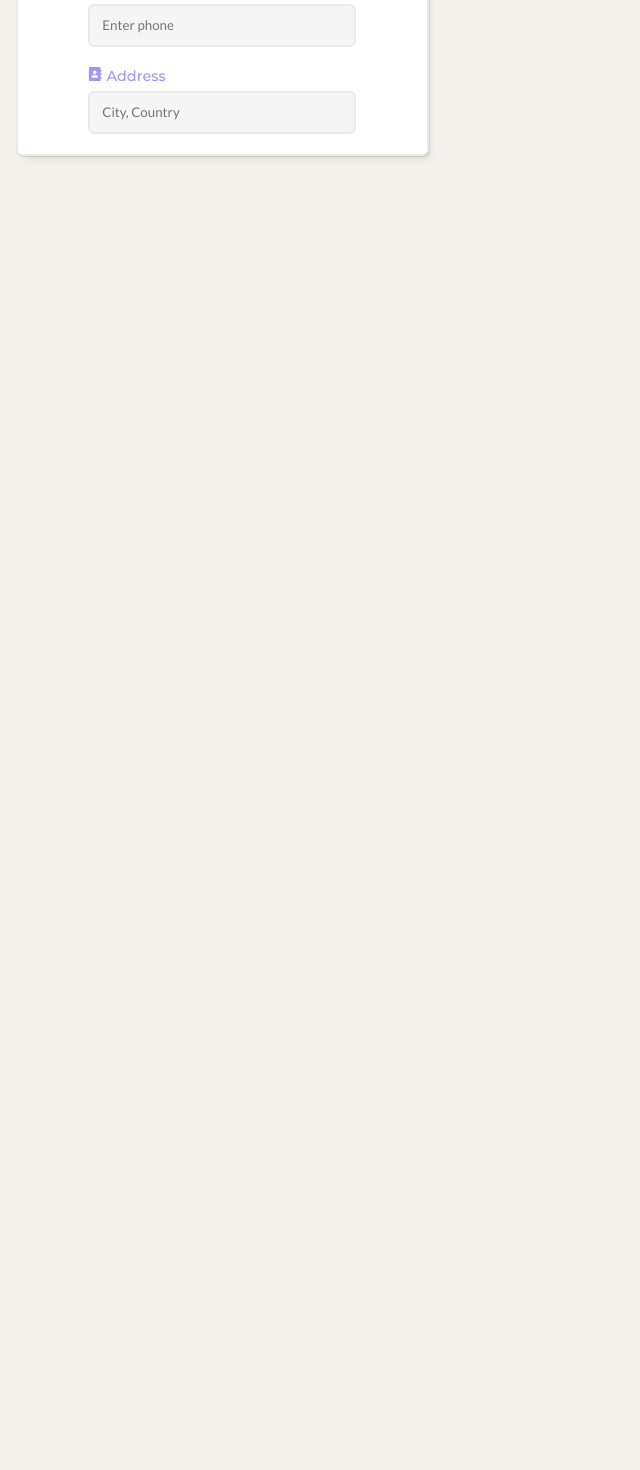
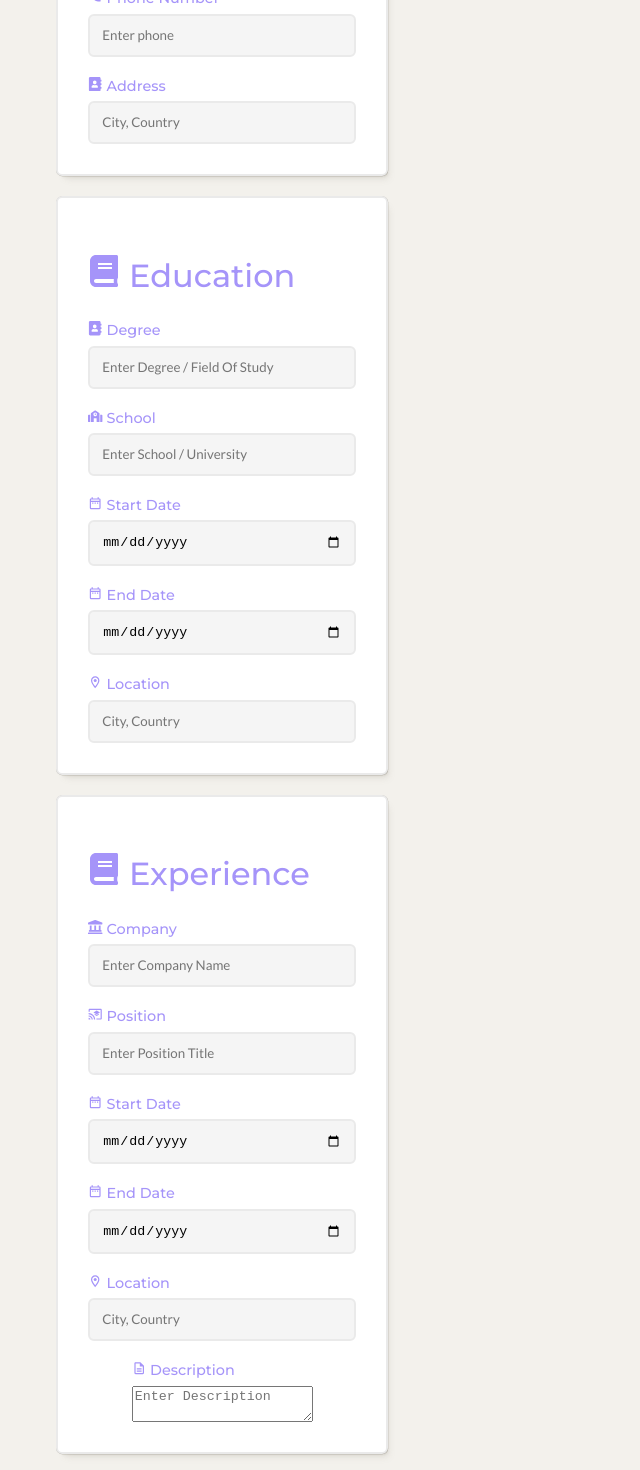
Before and after one commit to Zaibbee69/odin-cv, a React (Vite) app in the folder cv-app/: page / in a window 1280 px wide. Shown: the part 498-1968 px from the top of the page, without its empty margins (0-640 px from the left). Before the commit the page ends 800 px from the top, so only its background shows below. Built offline with nearby package versions, Linux system fonts and the light colour scheme.

Commit message:
Side Bar Section added just need some tweaks

```diff
--- a/cv-app/src/components/SideBar.jsx
+++ b/cv-app/src/components/SideBar.jsx
@@ -1,10 +1,14 @@
 import {
+  MdCastForEducation,
   MdDriveFileRenameOutline,
   MdOutlineMail,
   MdPhone,
   MdTitle,
+  MdOutlineDateRange,
+  MdOutlineLocationOn,
+  MdOutlineDescription,
 } from "react-icons/md";
-import { FaAddressBook } from "react-icons/fa";
+import { FaAddressBook, FaBook, FaSchool, FaLandmark } from "react-icons/fa";
 import { FaPerson } from "react-icons/fa6";
 
 export default function SideBar() {
@@ -12,7 +16,7 @@ export default function SideBar() {
     <aside>
       <section className="personal-details-ctn">
         <h2>
-          <FaPerson /> Personal Details
+          <FaPerson /> Personal
         </h2>
         <div>
           <div>
@@ -73,7 +77,141 @@ export default function SideBar() {
         </div>
       </section>
 
-      <section className="education-ctn"></section>
+      <section className="education-ctn">
+        <h2>
+          <FaBook /> Education
+        </h2>
+        <div>
+          <div>
+            <label htmlFor="degree">
+              <FaAddressBook /> Degree
+            </label>
+            <input
+              type="text"
+              name="degree"
+              id="degree"
+              placeholder="Enter Degree / Field Of Study"
+            />
+          </div>
+          <div>
+            <label htmlFor="school">
+              <FaSchool /> School
+            </label>
+            <input
+              type="text"
+              name="school"
+              id="school"
+              placeholder="Enter School / University"
+            />
+          </div>
+          <div>
+            <label htmlFor="st-date">
+              <MdOutlineDateRange /> Start Date
+            </label>
+            <input
+              type="date"
+              name="st-date"
+              id="st-date"
+              placeholder="Enter Start Date"
+            />
+          </div>
+          <div>
+            <label htmlFor="ed-date">
+              <MdOutlineDateRange /> End Date
+            </label>
+            <input
+              type="date"
+              name="ed-date"
+              id="ed-date"
+              placeholder="Enter End Date"
+            />
+          </div>
+          <div>
+            <label htmlFor="location">
+              <MdOutlineLocationOn /> Location
+            </label>
+            <input
+              type="text"
+              name="location"
+              id="location"
+              placeholder="City, Country"
+            />
+          </div>
+        </div>
+      </section>
+
+      <section className="experience-ctn">
+        <h2>
+          <FaBook /> Experience
+        </h2>
+        <div>
+          <div>
+            <label htmlFor="company">
+              <FaLandmark /> Company
+            </label>
+            <input
+              type="text"
+              name="company"
+              id="company"
+              placeholder="Enter Company Name"
+            />
+          </div>
+          <div>
+            <label htmlFor="position">
+              <MdCastForEducation /> Position
+            </label>
+            <input
+              type="text"
+              name="position"
+              id="position"
+              placeholder="Enter Position Title"
+            />
+          </div>
+          <div>
+            <label htmlFor="st-date">
+              <MdOutlineDateRange /> Start Date
+            </label>
+            <input
+              type="date"
+              name="st-date"
+              id="st-date"
+              placeholder="Enter Start Date"
+            />
+          </div>
+          <div>
+            <label htmlFor="ed-date">
+              <MdOutlineDateRange /> End Date
+            </label>
+            <input
+              type="date"
+              name="ed-date"
+              id="ed-date"
+              placeholder="Enter End Date"
+            />
+          </div>
+          <div>
+            <label htmlFor="location">
+              <MdOutlineLocationOn /> Location
+            </label>
+            <input
+              type="text"
+              name="location"
+              id="location"
+              placeholder="City, Country"
+            />
+          </div>
+          <div>
+            <label htmlFor="description">
+              <MdOutlineDescription /> Description
+            </label>
+            <textarea
+              name="description"
+              id="description"
+              placeholder="Enter Description"
+            ></textarea>
+          </div>
+        </div>
+      </section>
     </aside>
   );
 }
--- /dev/null
+++ b/cv-app/src/styles/index.css
@@ -0,0 +1,129 @@
+/* SCSS HEX */
+body {
+  margin: 0;
+  padding: 0;
+  background-color: rgb(243, 241, 236);
+  font-family: "Lato", sans-serif;
+}
+
+aside > .education-ctn, aside > .personal-details-ctn, nav {
+  --shadow-color: 43deg 8% 51%;
+  --shadow-elevation-medium:
+    0.2px 0.3px 0.3px hsl(var(--shadow-color) / 0.64),
+    0.3px 0.5px 0.5px -1.1px hsl(var(--shadow-color) / 0.53),
+    0.9px 1.3px 1.3px -2.3px hsl(var(--shadow-color) / 0.41),
+    2.2px 3.3px 3.2px -3.4px hsl(var(--shadow-color) / 0.3),
+    4.7px 7.1px 7px -4.5px hsl(var(--shadow-color) / 0.18);
+  box-shadow: var(--shadow-elevation-medium);
+}
+
+aside > .education-ctn > div, aside > .personal-details-ctn > div, aside, nav {
+  display: flex;
+  justify-content: center;
+  align-items: center;
+}
+
+nav {
+  background-color: white;
+  justify-content: space-around;
+  height: 60px;
+  border-bottom-left-radius: 8px;
+  border-bottom-right-radius: 8px;
+  max-width: 800px;
+  width: 800px;
+  border: 2px solid #eaeaea;
+}
+
+button {
+  font-family: "Montserrat", sans-serif;
+  font-weight: 500;
+  transition: 0.15s;
+}
+button:hover {
+  opacity: 0.9;
+}
+
+main {
+  display: grid;
+  grid-template-columns: 1fr 2fr;
+  padding: 1rem;
+  gap: 10px;
+}
+
+aside {
+  flex-direction: column;
+}
+aside > .personal-details-ctn {
+  background-color: white;
+  border-radius: 6px;
+  border: 2px solid #eaeaea;
+  padding: 24px;
+}
+aside > .personal-details-ctn > h2 {
+  font-family: "Montserrat", sans-serif;
+  font-weight: 500;
+  font-size: 2rem;
+  color: #a594f9;
+}
+aside > .personal-details-ctn > div {
+  flex-direction: column;
+  gap: 20px;
+}
+aside > .personal-details-ctn > div div {
+  display: flex;
+  justify-content: center;
+  flex-direction: column;
+  gap: 6px;
+}
+aside > .education-ctn {
+  background-color: white;
+  border-radius: 6px;
+  border: 2px solid #eaeaea;
+  padding: 24px;
+}
+aside > .education-ctn > h2 {
+  font-family: "Montserrat", sans-serif;
+  font-weight: 500;
+  font-size: 2rem;
+  color: #a594f9;
+}
+aside > .education-ctn > div {
+  flex-direction: column;
+  gap: 20px;
+}
+aside > .education-ctn > div div {
+  display: flex;
+  justify-content: center;
+  flex-direction: column;
+  gap: 6px;
+}
+
+label {
+  font-family: "Montserrat", sans-serif;
+  font-weight: 500;
+  color: #a594f9;
+  font-size: 0.9rem;
+}
+
+input {
+  background-color: whitesmoke;
+  border: 2px solid #eaeaea;
+  padding: 12px;
+  border-radius: 6px;
+  width: 240px;
+  max-width: 240px;
+  transition: 0.15s;
+}
+input::-moz-placeholder {
+  font-family: "Lato", sans-serif;
+}
+input::placeholder {
+  font-family: "Lato", sans-serif;
+}
+input:focus {
+  border: 2px solid #a594f9;
+  outline: none;
+}
+input:invalid {
+  border: 2px solid #ba1f33;
+}
--- a/cv-app/src/styles/index.scss
+++ b/cv-app/src/styles/index.scss
@@ -64,15 +64,19 @@ main {
 }
 
 aside {
-  @extend %box-shadower-extender;
   @extend %flexer-extender;
-  background-color: white;
   flex-direction: column;
-  border-radius: 6px;
-  border: 2px solid $alabaster-grey;
+  gap: 20px;
 
-  & > .personal-details-ctn {
-    padding: 20px;
+  & > .personal-details-ctn,
+  .education-ctn,
+  .experience-ctn {
+    @extend %box-shadower-extender;
+    background-color: white;
+    border-radius: 6px;
+    border: 2px solid $alabaster-grey;
+    padding: 30px;
+
     & > h2 {
       font-family: $montserratFont;
       font-weight: 500;
```
